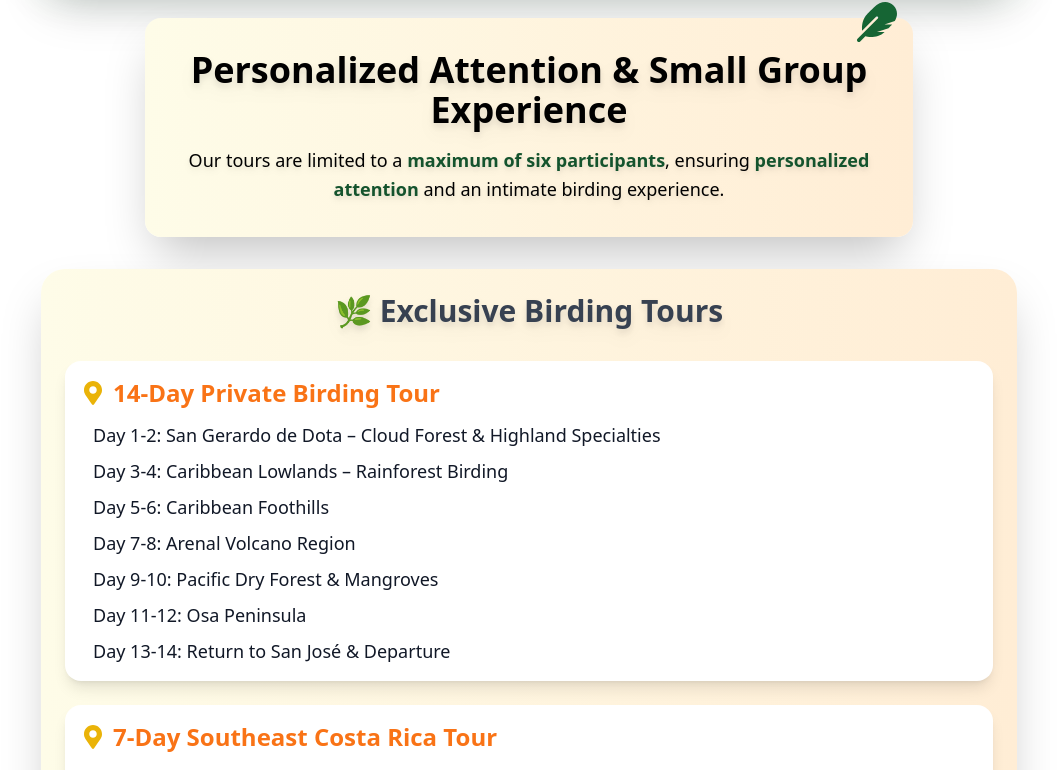
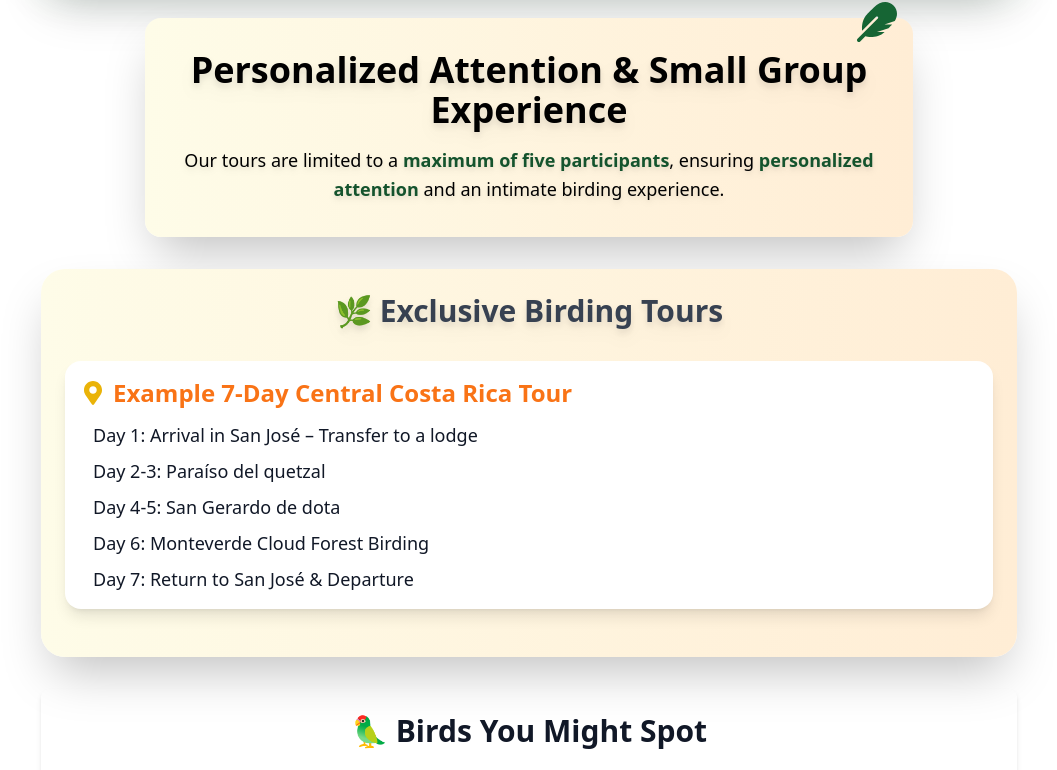
Before and after one commit to Fitsum1204/Ecoride, a React (Create React App) app: page /birding in a window 1280 px wide. Shown: the part 1104-1874 px from the top of the page, without its empty margins (111-1168 px from the left). Built offline with nearby package versions, Linux system fonts and the light colour scheme.

Commit message:
updates to birdwatching

```diff
--- a/src/components/BirdTour.js
+++ b/src/components/BirdTour.js
@@ -125,7 +125,7 @@ const BirdingTours = () => {
             animate={{ opacity: 1, x: 0 }}
             transition={{ duration: 0.8, delay: 0.3 }}
             >
-            Our tours are limited to a <strong className="text-green-900">maximum of six participants</strong>, ensuring{" "}
+            Our tours are limited to a <strong className="text-green-900">maximum of five participants</strong>, ensuring{" "}
             <strong className="text-green-900">personalized attention</strong> and an intimate birding experience.
             </motion.p>
         </motion.div>
@@ -143,34 +143,12 @@ const BirdingTours = () => {
         {/** Tour Card Component **/}
         {[
             {
-            title: "14-Day Private Birding Tour",
-            days: [
-                "Day 1-2: San Gerardo de Dota – Cloud Forest & Highland Specialties",
-                "Day 3-4: Caribbean Lowlands – Rainforest Birding",
-                "Day 5-6: Caribbean Foothills",
-                "Day 7-8: Arenal Volcano Region",
-                "Day 9-10: Pacific Dry Forest & Mangroves",
-                "Day 11-12: Osa Peninsula",
-                "Day 13-14: Return to San José & Departure",
-            ],
-            },
-            {
-            title: "7-Day Southeast Costa Rica Tour",
+            title: "Example 7-Day Central Costa Rica Tour",
             days: [
                 "Day 1: Arrival in San José – Transfer to a lodge",
-                "Day 2-3: Talamanca Highlands",
-                "Day 4-5: Osa Peninsula",
-                "Day 6: Mangrove Birding",
-                "Day 7: Return to San José & Departure",
-            ],
-            },
-            {
-            title: "7-Day Northwest Costa Rica Tour",
-            days: [
-                "Day 1: Arrival in San José – Transfer to Palo Verde",
-                "Day 2-3: Dry Forest Birding",
-                "Day 4-5: Monteverde Cloud Forest",
-                "Day 6: Coastal Birding",
+                "Day 2-3: Paraíso del quetzal",
+                "Day 4-5: San Gerardo de dota",
+                "Day 6: Monteverde Cloud Forest Birding",
                 "Day 7: Return to San José & Departure",
             ],
             },
@@ -223,9 +201,6 @@ const BirdingTours = () => {
             animate={{ opacity: 1, x: 0 }}
             transition={{ duration: 0.6, ease: "easeOut", delay: 0.4 }}
         >
-            <strong className="text-gray-700">14-Day Private Birding Tour:</strong>
-            <span className="text-yellow-900 font-bold ml-2 drop-shadow-lg"> $6,295 USD per person (double occupancy)</span> <br/>
-
             <strong className="text-gray-700">7-Day Private Birding Tour:</strong>
             <span className="text-yellow-900 font-bold ml-2 drop-shadow-lg"> $3,990 USD per person (double occupancy)</span>
         </motion.p>
```
